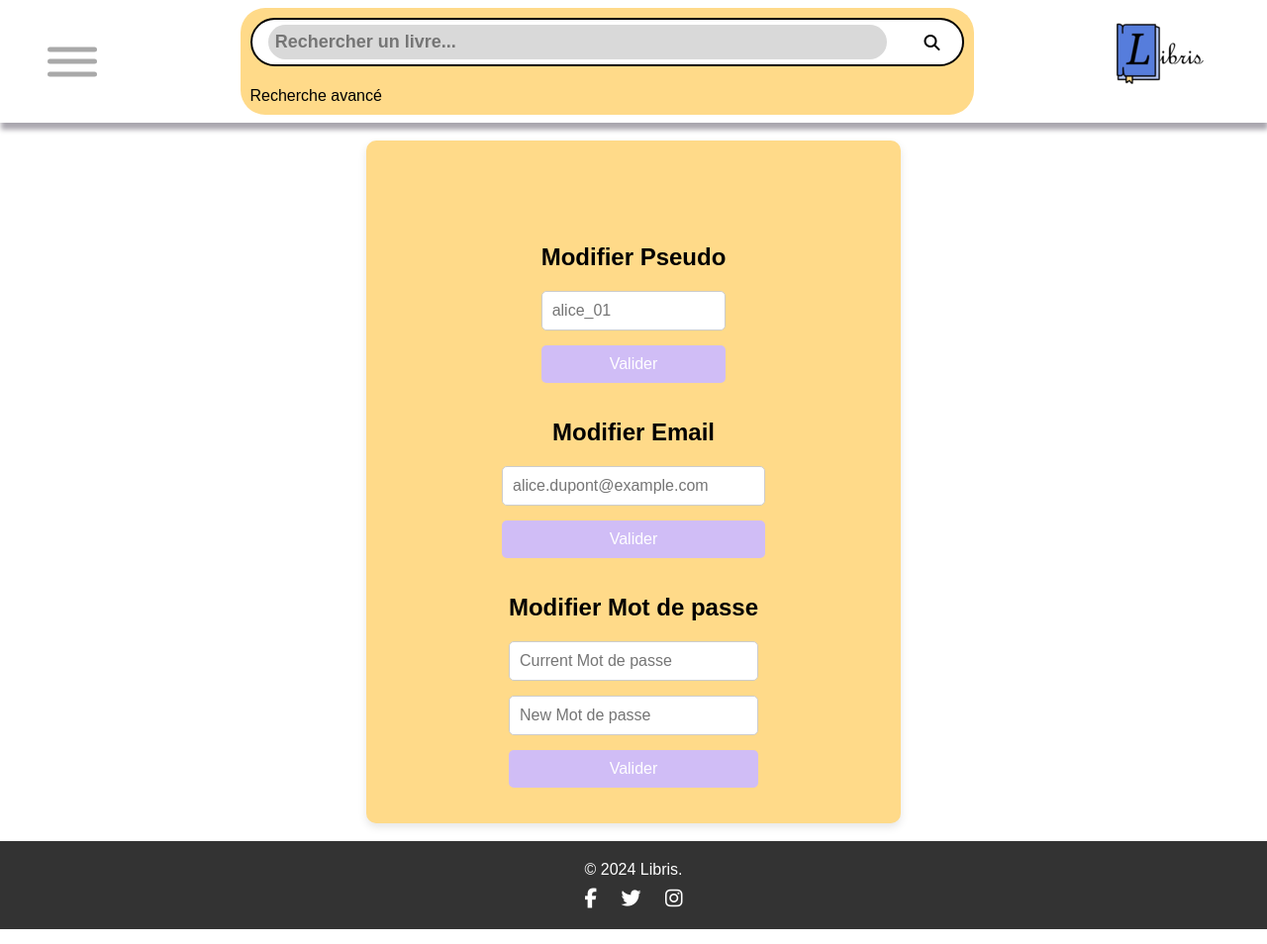
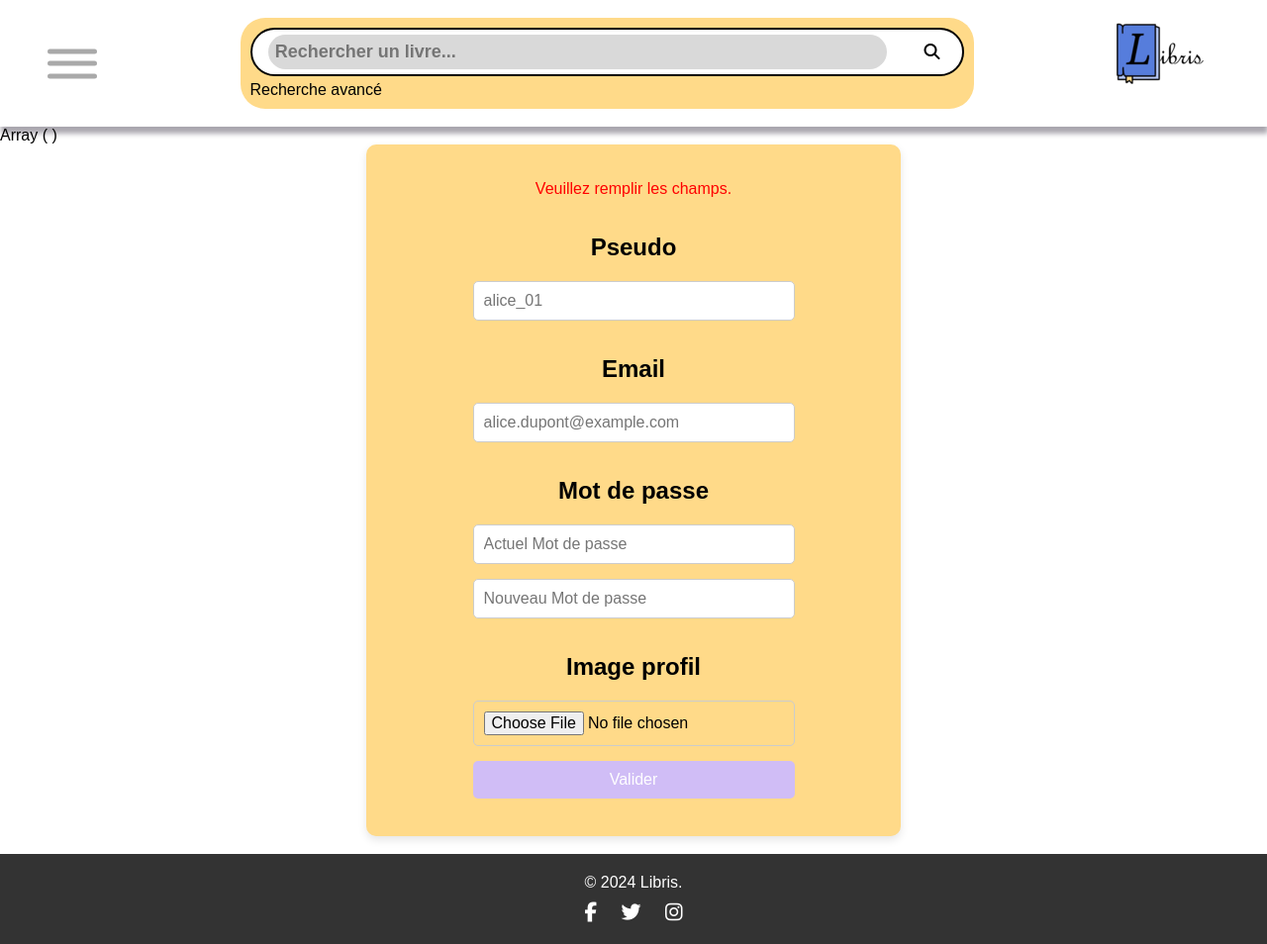
Before and after one commit to bekircanan/Libris, a PHP site: page /compte.php in a window 1280 px wide. Shown: the whole page at 99% size. Run offline with PHP 8.4, Linux system fonts and the light colour scheme; a user stored in the database is signed in; some libraries are stand-ins or nearby versions.

Commit message:
charger un fichier

```diff
--- a/Libris/compte.php
+++ b/Libris/compte.php
@@ -1,6 +1,6 @@
 <?php
     require_once 'header.php';
-
+    ini_set('file_uploads', '1');
     if(!isset($_SESSION['user'])){
         header('Location: index.php');
         exit;
@@ -35,31 +35,58 @@
             }else{
                 $errlog = "Mot de passe incorrect.";
             }
+        }else if(isset($_FILES["profil"]) && !empty($_FILES["profil"])){
+            $imageFileType = strtolower(pathinfo($_FILES["profil"]["name"],PATHINFO_EXTENSION));
+            $target_file =  "img/profil/" . $_SESSION['id'] . "." . $imageFileType;
+            $uploadOk = 1;
+            if ($_FILES["profil"]["size"] > 500000) {
+                $errlog = "Désolé, votre fichier est trop volumineux.";
+                $uploadOk = 0;
+            }elseif(!in_array($imageFileType, ['jpg', 'png', 'jpeg'])) {
+                $errlog = "Désolé, seuls les fichiers JPG, JPEG, PNG sont autorisés.";
+                $uploadOk = 0;
+            }elseif($uploadOk == 0) {
+                $errlog = "Désolé, votre fichier n'a pas été téléchargé.";
+            }else{
+                if (file_exists($target_file)) {
+                    unlink($target_file);
+                }
+                if(move_uploaded_file($_FILES["profil"]["tmp_name"], $target_file)) {
+                    $stmt = $conn->prepare("UPDATE utilisateur SET img_profil = ? WHERE id_util  = ?");
+                    $stmt->bindParam(1,$target_file);
+                    $stmt->bindParam(2,$_SESSION['id']);
+                    $stmt->execute();
+                }else {
+                    $errlog = "Désolé, une erreur s'est produite lors du téléchargement de votre fichier.";
+                }
+            }
+        }else{
+            $errlog = "Veuillez remplir les champs.";
+            print_r($_POST);
         }
 
 ?>
 <br>
 <div class="inscrire">
     <?php echo '<p style="color:red">'.$errlog ?>
-    <form method="post">
-        <h2>Modifier Pseudo</h2>
+    <form method="post" enctype="multipart/form-data">
         <input type="hidden" name="form" value="c">
+
+        <h2>Pseudo</h2>
         <input type="text" name="pseudo" placeholder="<?php echo $_SESSION['user']; ?>" size="<?php echo strlen($_SESSION['user']); ?>">
+
+        <h2>Email</h2>
+        <input type="text" name="email" placeholder="<?php echo $_SESSION['email']; ?>" size="<?php echo strlen($_SESSION['email']); ?>">
+
+        <h2>Mot de passe</h2>
+        <input type="password" name="amdp" placeholder="Actuel Mot de passe">
+        <input type="password" name="nmdp" placeholder="Nouveau Mot de passe">
+
+        <h2>Image profil</h2>
+
+        <input type="file" accept="image/*" name="profil" id="profil">
         <button type="submit">Valider</button>
-    </form>
-    <form method="post">
-        <h2>Modifier Email</h2>
-        <input type="hidden" name="form" value="c">
-        <input type="text" name="email" placeholder="<?php echo $_SESSION['email']; ?>" size="<?php echo strlen($_SESSION['email']); ?>">
-        <button type="submit">Valider</button>
-    </form>
-
-    <form method="post">
-        <h2>Modifier Mot de passe</h2>
-        <input type="hidden" name="form" value="c">
-        <input type="password" name="amdp" placeholder="Current Mot de passe">
-        <input type="password" name="nmdp" placeholder="New Mot de passe">
-        <button type="submit">Valider</button>
+        <br>
     </form>
 </div>
 <br>
--- a/Libris/header.php
+++ b/Libris/header.php
@@ -48,6 +48,7 @@
     }
 
 ?>
+<!DOCTYPE html>
 <head>
     <meta charset="UTF-8">
     <meta name="viewport" content="width=device-width, initial-scale=1.0">
```
Also changed, not shown: Libris/css/style.css (+13 -13 lines), Libris/index.php (+1 -10 lines).
